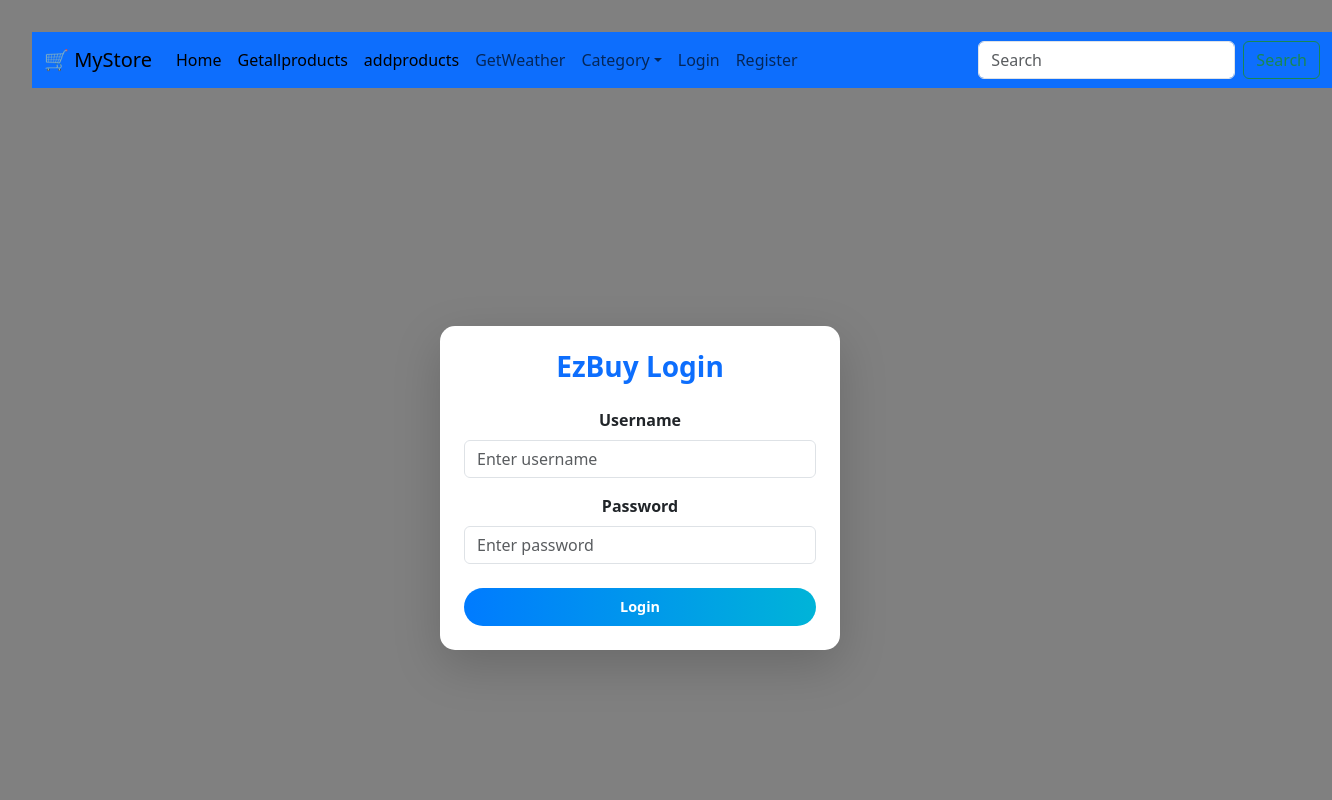
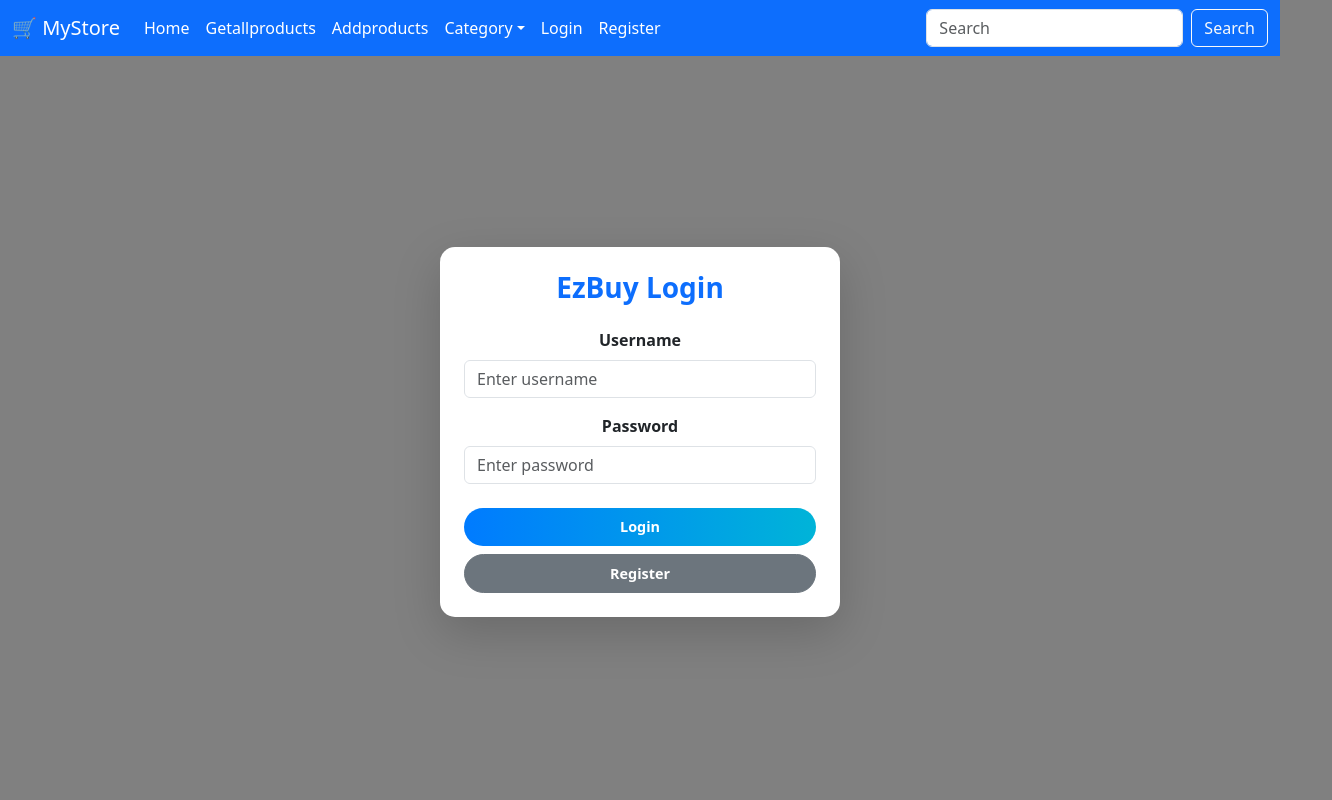
Before and after one commit to Onkar-os/react-project, a React (Vite) app: page /login in a window 1280 px wide. Shown: the top 800 px of the page, 1332 px wide, since content can reach past the window. Built offline with nearby package versions, Linux system fonts and the light colour scheme.

Commit message:
updated code

```diff
--- a/src/App.jsx
+++ b/src/App.jsx
@@ -24,66 +24,107 @@
 
     <>
 
-<header style={{width:"1300px"}}>
-    <nav class="navbar navbar-expand-lg  navbar bg-primary w-100" >
-  <div class="container-fluid">
-    <a class="navbar-brand" href="#">  🛒 MyStore</a>
-    <button class="navbar-toggler" type="button" data-bs-toggle="collapse" data-bs-target="#navbarSupportedContent" aria-controls="navbarSupportedContent" aria-expanded="false" aria-label="Toggle navigation">
-      <span class="navbar-toggler-icon"></span>
+<header style={{ width: "100%", position: "fixed", top: 0, left: 0, zIndex: 1000 }}>
+  <nav className="navbar navbar-expand-lg navbar-dark bg-primary w-100">
+    <div className="container-fluid">
+      <a className="navbar-brand text-white" href="#">
+        🛒 MyStore
+      </a>
+      <button
+        className="navbar-toggler"
+        type="button"
+        data-bs-toggle="collapse"
+        data-bs-target="#navbarSupportedContent"
+        aria-controls="navbarSupportedContent"
+        aria-expanded="false"
+        aria-label="Toggle navigation"
+      >
+        <span className="navbar-toggler-icon"></span>
       </button>
-    <div class="collapse navbar-collapse" id="navbarSupportedContent">
-      <ul class="navbar-nav me-auto mb-2 mb-lg-0">
-        <li class="nav-item">
-          <Link class="nav-link active" aria-current="page" to="Home">Home</Link>
+
+      <div className="collapse navbar-collapse" id="navbarSupportedContent">
+        <ul className="navbar-nav me-auto mb-2 mb-lg-0">
+          <li className="nav-item">
+            <Link className="nav-link active text-white" to="/Home">
+              Home
+            </Link>
           </li>
-        <li class="nav-item">
-          <Link class="nav-link active" aria-current="page" to="allproducts">Getallproducts</Link>
+          <li className="nav-item">
+            <Link className="nav-link text-white" to="/allproducts">
+              Getallproducts
+            </Link>
           </li>
-         <li class="nav-item">
-          <Link class="nav-link active" aria-current="page" to="add">addproducts</Link>
+          <li className="nav-item">
+            <Link className="nav-link text-white" to="/add">
+              Addproducts
+            </Link>
           </li>
-        <li class="nav-item">
-          <Link class="nav-link" to="weather">GetWeather</Link>
-        </li>
-        {/* <li class="nav-item">
-          <Link class="nav-link" to="allbooks">getallbooks</Link>
-        </li> */}
-        <li class="nav-item dropdown">
-          <a class="nav-link dropdown-toggle" href="#" id="navbarDropdown" role="button" data-bs-toggle="dropdown" aria-expanded="false">
+
+          <li className="nav-item dropdown">
+            <a
+              className="nav-link dropdown-toggle text-white"
+              href="#"
+              id="navbarDropdown"
+              role="button"
+              data-bs-toggle="dropdown"
+              aria-expanded="false"
+            >
               Category
             </a>
-          <ul class="dropdown-menu" aria-labelledby="navbarDropdown">
-            <li><Link class="dropdown-item" to="/Electronics">Electronics</Link></li>
-            <li><Link class="dropdown-item" to="/Fashion">Fashion</Link></li>
-            <li><Link class="dropdown-item" to="/Clothing">Clothing</Link></li>
-            <li><hr class="dropdown-divider"></hr></li>
-
-            <li><Link class="dropdown-item" to="/Home Appliances">Home appliances</Link></li>
-            <li><Link class="dropdown-item" to="/others">other products</Link></li>
+            <ul className="dropdown-menu" aria-labelledby="navbarDropdown">
+              <li>
+                <Link className="dropdown-item" to="/Electronics">
+                  Electronics
+                </Link>
+              </li>
+              <li>
+                <Link className="dropdown-item" to="/Fashion">
+                  Fashion
+                </Link>
+              </li>
+              <li>
+                <Link className="dropdown-item" to="/Clothing">
+                  Clothing
+                </Link>
+              </li>
+              <li>
+                <hr className="dropdown-divider" />
+              </li>
+              <li>
+                <Link className="dropdown-item" to="/Home Appliances">
+                  Home appliances
+                </Link>
+              </li>
+              <li>
+                <Link className="dropdown-item" to="/others">
+                  Other products
+                </Link>
+              </li>
             </ul>
           </li>
-         <li class="nav-item">
-          <Link class="nav-link" to="/login">Login</Link>
+
+          <li className="nav-item">
+            <Link className="nav-link text-white" to="/login">
+              Login
+            </Link>
           </li>
-           <li class="nav-item">
-          <Link class="nav-link" to="/register">Register</Link>
+          <li className="nav-item">
+            <Link className="nav-link text-white" to="/register">
+              Register
+            </Link>
           </li>
-        {/* <li class="nav-item dropdown">
-          <a class="nav-link dropdown-toggle" href="#" role="button" data-bs-toggle="dropdown" aria-expanded="false">
-            Dropdown
-          </a>
-          <ul class="dropdown-menu">
-            <li><a class="dropdown-item" href="#">Action</a></li>
-            <li><a class="dropdown-item" href="#">Another action</a></li>
-            <li><hr class="dropdown-divider"></hr></li>
-            <li><a class="dropdown-item" href="#">Something else here</a></li>
         </ul>
-        </li> */}
 
-      </ul>
-      <form class="d-flex" role="search">
-        <input class="form-control me-2" type="search" placeholder="Search" aria-label="Search"/>
-        <button class="btn btn-outline-success" type="submit">Search</button>
+        <form className="d-flex" role="search">
+          <input
+            className="form-control me-2"
+            type="search"
+            placeholder="Search"
+            aria-label="Search"
+          />
+          <button className="btn btn-outline-light" type="submit">
+            Search
+          </button>
         </form>
       </div>
     </div>
@@ -93,7 +134,7 @@
     <Routes>
       <Route path='allproducts' element={<Getallproducts></Getallproducts>}></Route>
       <Route path='add' element={<Addproduct></Addproduct>}></Route>
-      <Route path='weather' element={<GetWeather></GetWeather>}></Route>
+      {/* <Route path='weather' element={<GetWeather></GetWeather>}></Route> */}
       {/* <Route path="allbooks" element={<GetallBook></GetallBook>}></Route> */}
       <Route path='editproduct/:id' element={<EditProduct></EditProduct>}></Route>
       <Route path='/:category' element={<GetproductBycategory></GetproductBycategory>}></Route>
@@ -118,7 +159,7 @@
 
       </Routes> */}
 
-      <footer>
+      <footer style={{ width: "100%", position: "", bottom: 0, right: 0, zIndex: 1000}}>
         <div className='bg-primary' style={{height:'100px'}}>
         <p>© 2025 MY STORE </p>
         </div>
--- a/src/component/GetproductBycategory.jsx
+++ b/src/component/GetproductBycategory.jsx
@@ -1,11 +1,13 @@
 import React, { useEffect, useState } from 'react'
 import { useParams } from 'react-router-dom'
 import axios from 'axios'
+import { Navigate, useNavigate } from 'react-router-dom'
 
 function GetproductBycategory() {
     const [formData,setformData]=useState([])
 
     const {category}=useParams()
+      const navigate=useNavigate()
     const apiurl="http://localhost:3000"
 
     useEffect(()=>{
@@ -19,6 +21,9 @@
     } catch (error) {
       console.error("Error fetching products:", error);
     }
+    }
+    function login(){
+      navigate("/login")
     }
   return (
     <>
@@ -57,8 +62,11 @@
                     <h6 className="fw-bold text-success mb-3">
                      ₹{e.price.toLocaleString()}
                     </h6>
-                    <button className="btn btn-primary rounded-pill px-4">
+                    <button className="btn btn-primary rounded-pill px-4" onClick={login}>
                       Buy Now
+                    </button>
+                     <button className="btn btn-secondary rounded-pill px-4" onClick={login}>
+                      ADD TO CART
                     </button>
                   </div>
                 </div>
--- a/src/component/Login.jsx
+++ b/src/component/Login.jsx
@@ -47,8 +47,11 @@
     }
   }
 
+  function register(){
+    navigate("/register")
+  }
   return (
-    <div className="container d-flex justify-content-center align-items-center vh-100">
+    <div className="container  d-flex justify-content-center align-items-center vh-100">
       <div className="card shadow-lg p-4" style={{ width: "400px", borderRadius: "15px" }}>
         <h3 className="text-center mb-4 text-primary fw-bold">EzBuy Login</h3>
 
@@ -88,6 +91,7 @@
           <button type="submit" className="btn btn-primary w-100 fw-semibold mt-2">
             Login
           </button>
+          <button type='button' className='btn btn-secondary w-100 fw-semibold mt-2' onClick={register}>Register</button>
         </form>
       </div>
     </div>
```
Lines whose indentation alone changed are shown as unchanged.
